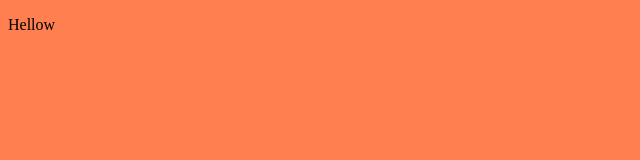
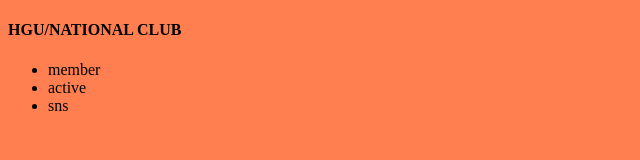
Before and after one commit to aberyoya/aberyoya.github.io, a plain HTML site: page index.html in a window 1280 px wide. Shown: the whole page, without its empty margins (0-640 px from the left). Drawn offline with Linux system fonts and the light colour scheme.

Commit message:
Update index.html

```diff
--- a/index.html
+++ b/index.html
@@ -5,7 +5,28 @@
     <title>HGU/NationalClub</title>
     <link rel="stylesheet" href="circle-in.css">
   </head>
-  <body>
-     <p>Hellow</p>
+     <body>
+    <!-- ヘッダー（固定） -->
+    <div class="header">
+       <h4>HGU/NATIONAL CLUB</h4>
+      <ul class="header-menu">
+       <li>member</li>
+       <li>active</li>
+       <li>sns</li>
+      </ul>
+    </div>
+    <!-- タイトル及び最初の画面 -->
+    <div class="topwrapper">
+
+    </div>
+    <!-- 中間 -->
+    <div class="middlewrappper">
+
+    </div>
+    <!-- フッター（非固定） -->
+    <div class="futter">
+
+    </div>
+
   </body>
 </html>
```
